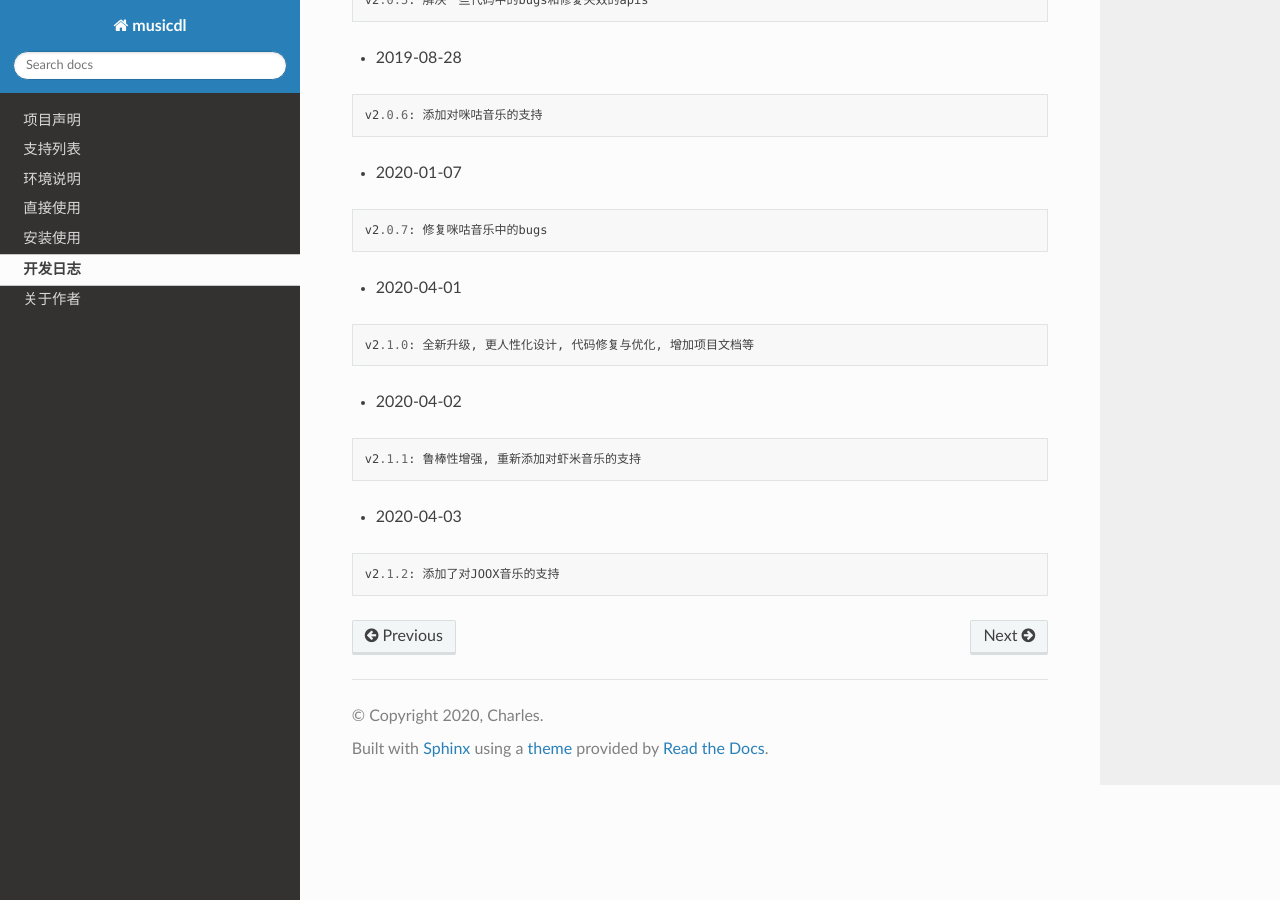
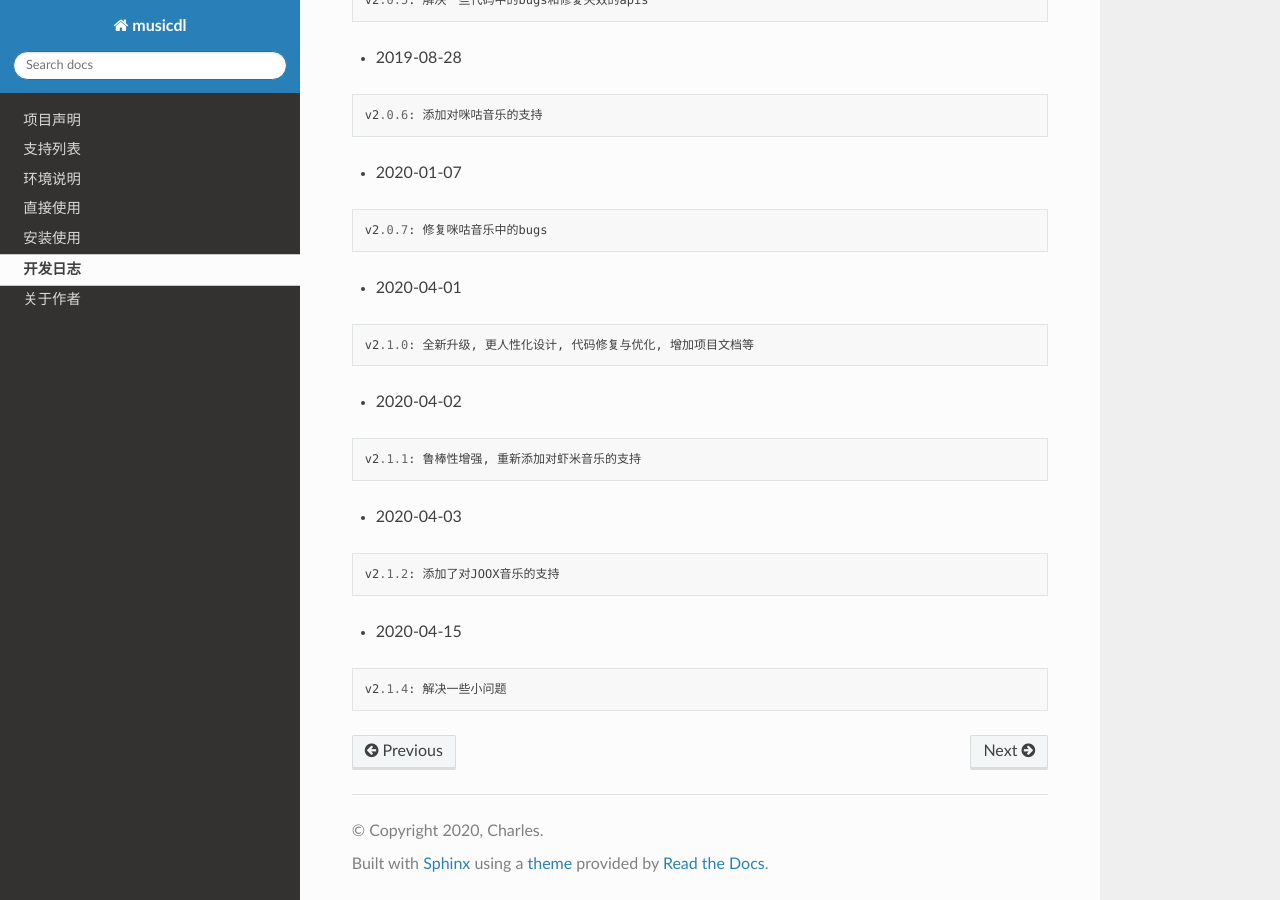
Before and after one commit to CharlesPikachu/musicdl, a Sphinx documentation site: the page built from docs/LOG.md, in a window 1280 px wide and 900 px high, scrolled down 1155 px. Built offline with Sphinx 7.4.7 and the Read the Docs theme 2.0.0, drawn with Linux system fonts in a browser that asks for light colours.

Commit message:
add log and release

````diff
--- a/docs/LOG.md
+++ b/docs/LOG.md
@@ -56,3 +56,7 @@ v2.1.1: 鲁棒性增强, 重新添加对虾米音乐的支持
 ```
 v2.1.2: 添加了对JOOX音乐的支持
 ```
+- 2020-04-15
+```
+v2.1.4: 解决一些小问题
+```
````
